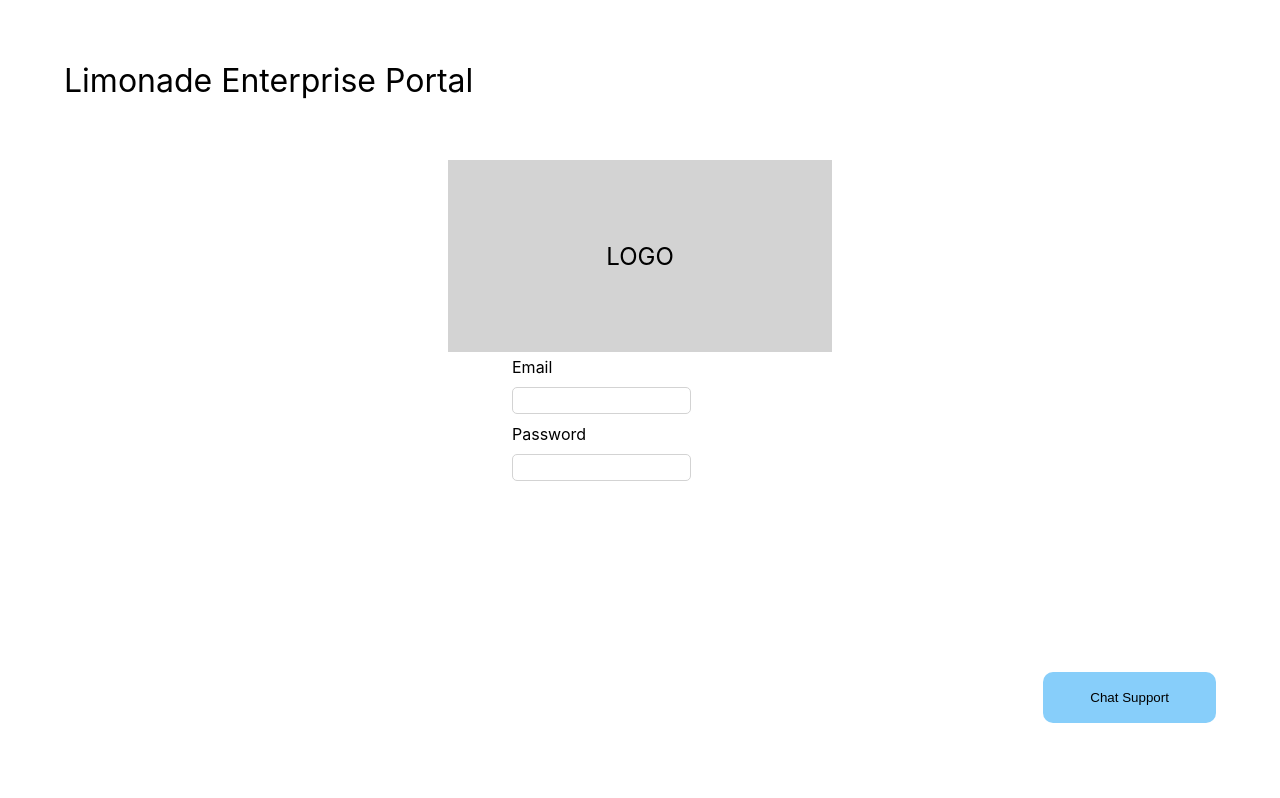
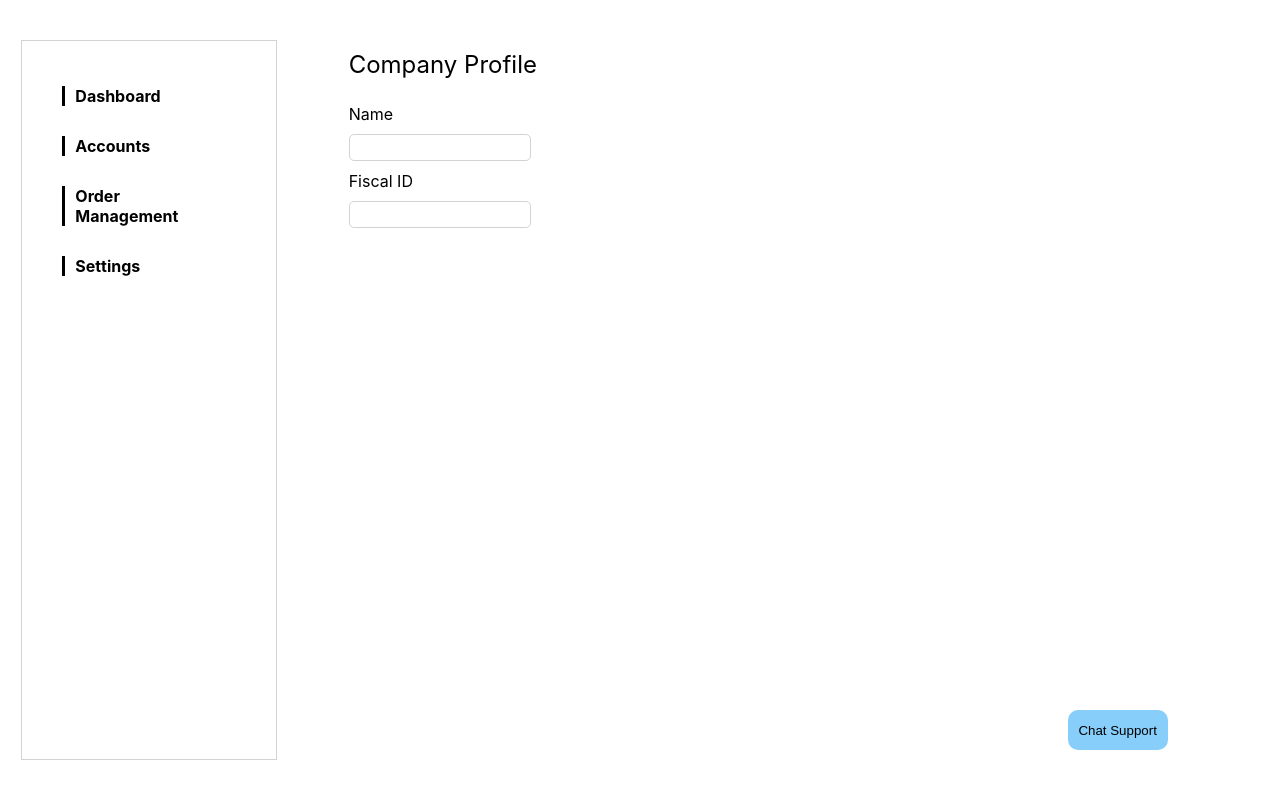
Before and after one commit to ranagoharayoub/Enterprise-Protal, a React (Create React App) app: page /order in a window 1280 px wide. Built offline with nearby package versions, Linux system fonts and the light colour scheme.

Commit message:
Company Profile

```diff
--- a/src/App.js
+++ b/src/App.js
@@ -1,10 +1,12 @@
 import './App.css';
+import CompanyProfile from './Screens/CompanyProfile';
 import Login from './Screens/Login';
 
 function App() {
   return (
     <div className="App">
-        <Login></Login>
+        {/* <Login></Login> */}
+        <CompanyProfile></CompanyProfile>
     </div>
   );
 }
--- /dev/null
+++ b/src/Components/Chat.css
@@ -0,0 +1,17 @@
+.chat-cont{
+    flex: 1;
+    width: 90%;
+    /* background-color: lightsalmon; */
+    display: flex;
+    justify-content: flex-end;
+    align-items: flex-end;
+}
+
+.chat-cont .chat-support{
+    height: 40px;
+    width: 100px;
+    border: none;
+    border-radius: 10px;
+    background-color: lightskyblue;
+    margin-bottom: 50px;
+}
--- /dev/null
+++ b/src/Components/Chat.js
@@ -0,0 +1,12 @@
+import React from 'react'
+import './Chat.css'
+
+function Chat() {
+    return (
+        <div className='chat-cont'>
+            <button className='chat-support'>Chat Support</button>
+        </div>
+    )
+}
+
+export default Chat
--- /dev/null
+++ b/src/Components/SideBar.css
@@ -0,0 +1,18 @@
+.sidebar-cont{
+    height: 100%;
+    width: 100%;
+    background-color: white;
+    display: flex;
+    flex-direction: column;
+    box-sizing: border-box;
+    padding: 30px 0px;
+    border: 1px solid lightgray;
+}
+
+.dashboard, .accounts, .order-mng, .settings{
+    margin: 15px 40px;
+    padding: 0px 10px;
+    border-left: 3px solid black;
+    font-weight: bold;
+    cursor: pointer;
+}
--- /dev/null
+++ b/src/Components/SideBar.js
@@ -0,0 +1,21 @@
+import React, { useState } from 'react'
+import './SideBar.css'
+
+function SideBar() {
+    const [selector, setselector] = useState('')
+
+    const activeClass =() =>{
+
+    }
+
+    return (
+        <div className='sidebar-cont'>
+            <div onClick={activeClass} className='dashboard'>Dashboard</div>
+            <div className='accounts'>Accounts</div>
+            <div className='order-mng'>Order Management</div>
+            <div className='settings'>Settings</div>
+        </div>
+    )
+}
+
+export default SideBar
--- /dev/null
+++ b/src/Screens/CompanyProfile.css
@@ -0,0 +1,43 @@
+.company-cont{
+    height: 100vh;
+    width: 100vw;
+    /* background-color: aqua; */
+    display: flex;
+    justify-content: space-evenly;
+    align-items: center;
+}
+
+.company-cont .side-card{
+    /* margin-top: 50px; */
+    height: 90%;
+    width: 20%;
+    /* background-color: wheat; */
+    display: flex;
+}
+
+.company-cont .main{
+
+    height: 100%;
+    width: 75%;
+    /* background-color: yellowgreen; */
+    display: flex;
+    flex-direction: column;
+    box-sizing: border-box;
+    padding-left: 50px;
+}
+
+.main .title{
+    margin-top: 50px;
+    font-size: x-large;
+
+}
+
+.main .form-cont{
+    margin-top: 20px;
+}
+
+.form-cont .form{
+        display: flex;
+        flex-direction: column;
+        width: 20%;
+}
--- /dev/null
+++ b/src/Screens/CompanyProfile.js
@@ -0,0 +1,32 @@
+import React from 'react'
+import Chat from '../Components/Chat'
+import SideBar from '../Components/SideBar'
+import './CompanyProfile.css'
+function CompanyProfile() {
+    return (
+        <div className='company-cont'>
+            <div className='side-card'>
+                <SideBar></SideBar>
+            </div>
+            <div className='main'>
+                    <div className='title'>
+                        Company Profile
+                    </div>
+                    <div className='form-cont'>
+                        <form className='form'>
+                            <label>Name</label>
+                            <input type='text'></input>
+                            <label>Fiscal ID</label>
+                            <input type='text'></input>
+                        </form>
+                    </div>
+                    {/* <div className='last'>
+
+                    </div> */}
+                    <Chat></Chat>
+            </div>
+        </div>
+    )
+}
+
+export default CompanyProfile
--- a/src/Screens/Login.css
+++ b/src/Screens/Login.css
@@ -62,19 +62,3 @@
     border: none;
     border: 1px solid lightgrey;
 }
-
-.login-sec .chat-cont{
-    flex: 1;
-    width: 90%;
-    /* background-color: lightsalmon; */
-    display: flex;
-    justify-content: flex-end;
-}
-
-.chat-cont .chat-support{
-    height: 40%;
-    width: 15%;
-    border: none;
-    border-radius: 10px;
-    background-color: lightskyblue;
-}
--- a/src/Screens/Login.js
+++ b/src/Screens/Login.js
@@ -1,4 +1,5 @@
 import React from 'react'
+import Chat from '../Components/Chat'
 import './Login.css'
 
 function Login() {
@@ -19,9 +20,7 @@ function Login() {
                         <input type='password'></input>
                     </form>
                 </div>
-                <div className='chat-cont'>
-                        <button className='chat-support'>Chat Support</button>
-                </div>
+                <Chat></Chat>
             </div>
         </div>
     )
```
